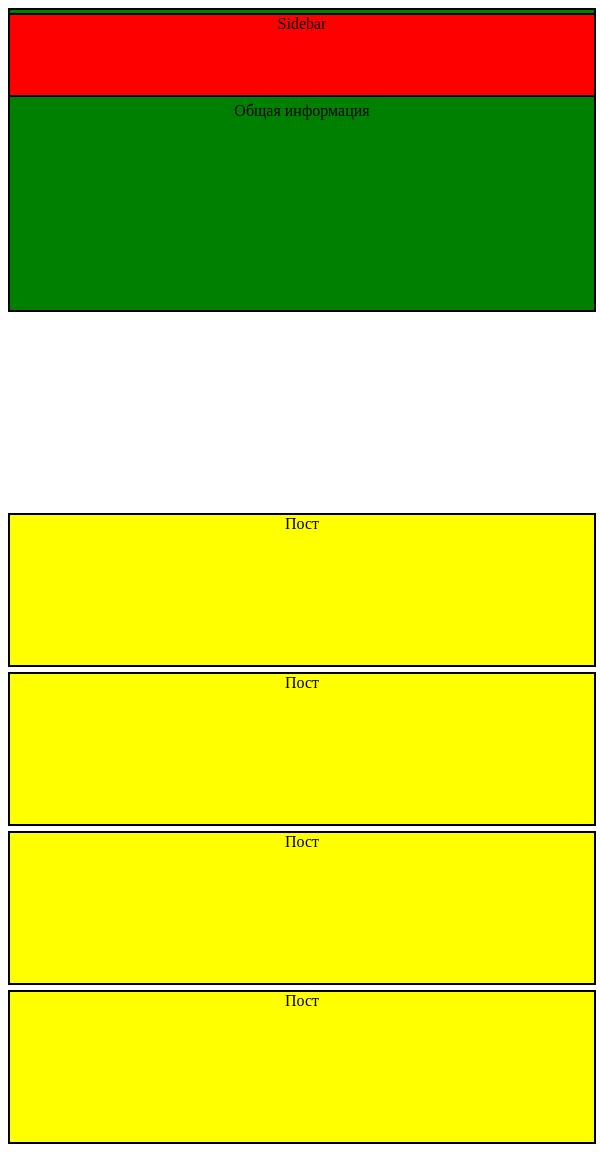
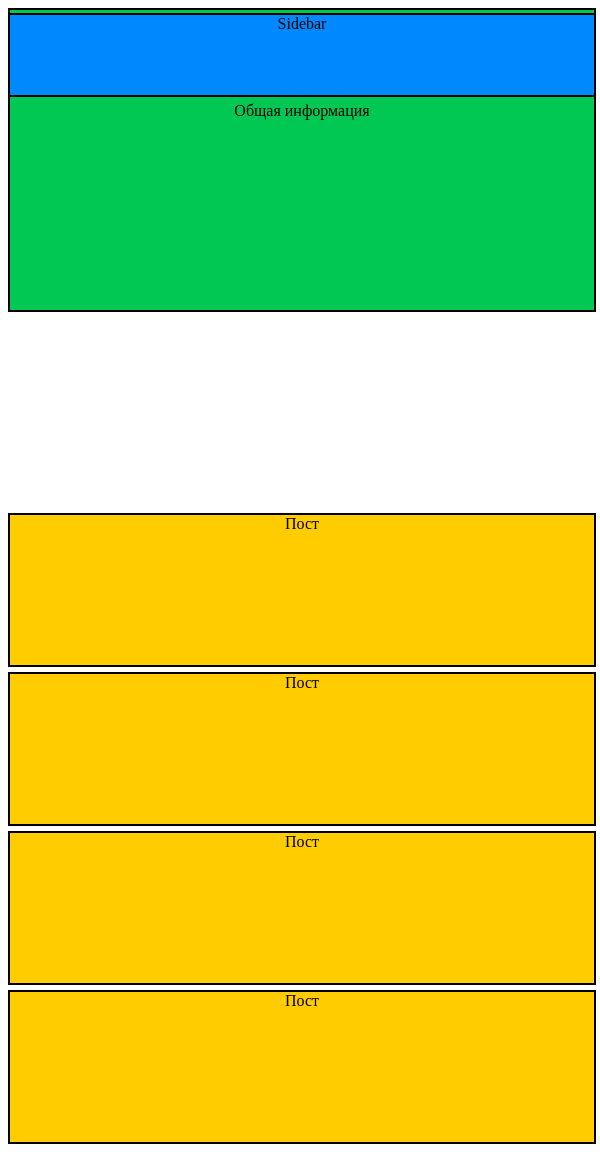
Before and after one commit to Artem48/WebLab1, a PHP site: page /Lab1.html in a window 600 px wide. Run offline with PHP 8.4, Linux system fonts and the light colour scheme.

Commit message:
Update style.css

```diff
--- a/style.css
+++ b/style.css
@@ -4,7 +4,7 @@
 	height: 500px;
 }
 .side-bar {
-	background: red;
+	background: #08f;
     width: 150px;
     height: 500px;
     float:left;
@@ -12,15 +12,14 @@
 
 }
 .information {
-	margin-left: 5px;
-	background: green;
+	background: #00c853;
     height: 500px;
     border: 2px solid black;
-
+    margin-left: 5px;
 }
 
 .post {
-	background: yellow;
+	background: #fc0;
     width: 100%;
     height: 150px;
     margin: 5px 0px;
@@ -31,21 +30,21 @@
 
 @media (max-width: 600px) {
  .side-bar {
-	background: red;
+	background: #08f;
     width: 100%;
     height: 80px;
     border: 2px solid black;
     margin: 5px 0px;
 }
 .information {
-	background: green;
+	background: #00c853;
     width: 100%;
     height: 300px;
     border: 2px solid black;
     margin: 5px 0px;
 }
 .post {
-	background: yellow;
+	background: #fc0;
     width: 100%;
     height: 150px;
     margin: 5px 0px;
```
